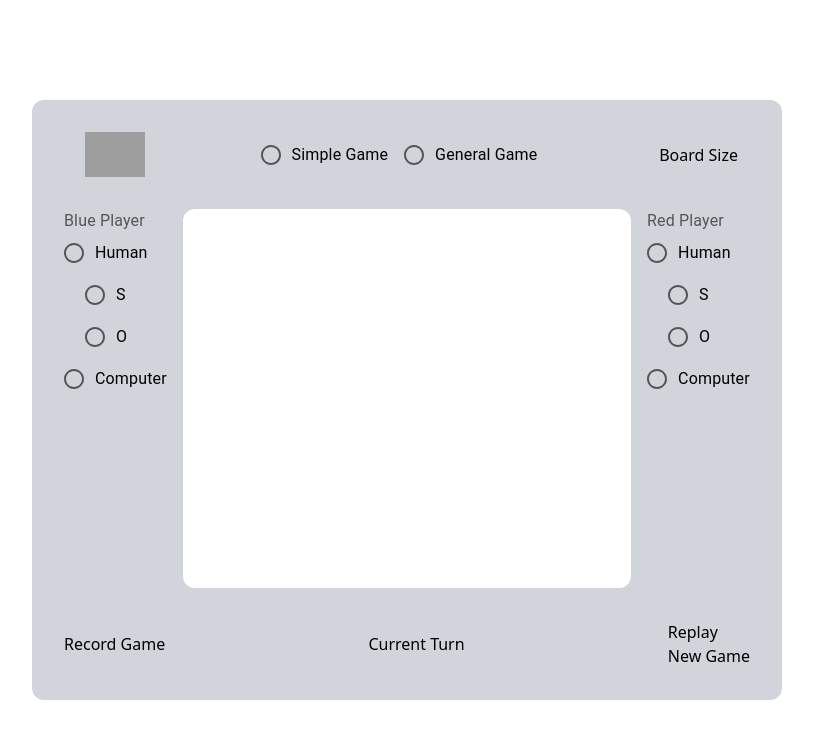
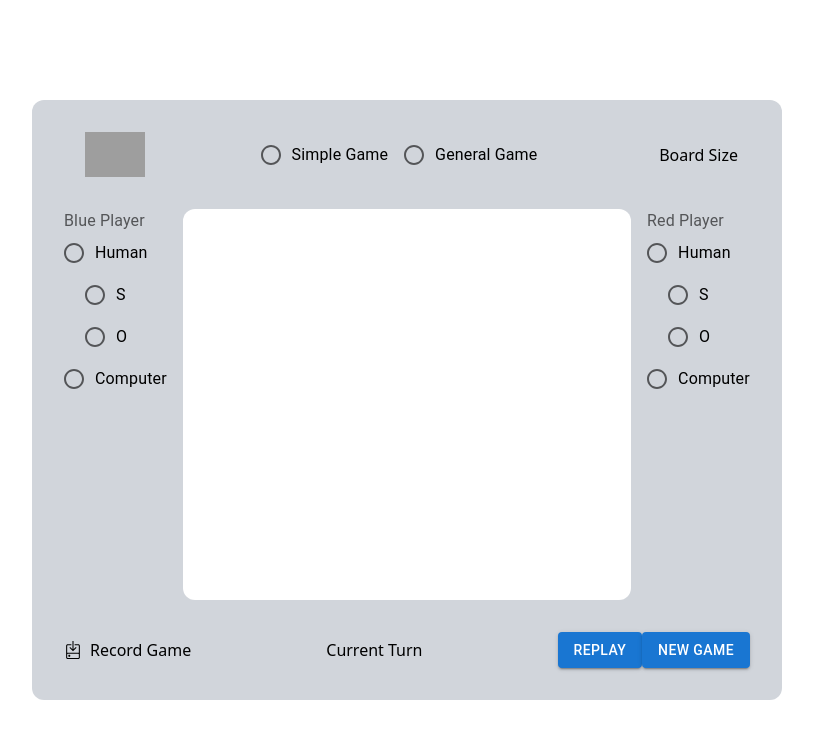
Before and after one commit to Jhonnatan1806/CC-3S2, a Next.js app in the folder Proyecto-3S2/Sprint.0/Programacion GUI/sos/: page / in a window 1280 px wide. Shown: the top 738 px of the page, without its empty margins (233-1046 px from the left). Built offline with nearby package versions, Linux system fonts and the light colour scheme; grey boxes are pictures that could not be loaded.

Commit message:
icono + botones

```diff
--- a/Proyecto-3S2/Sprint.0/Programacion GUI/sos/src/components/Button.tsx
+++ /dev/null
@@ -1,15 +0,0 @@
-import React from 'react'
-
-type ButtonProps = {
-  children: React.ReactNode;
-};
-
-function Button({ children }: ButtonProps) {
-  return (
-    <button className="rounded-md px-4 py-2 bg-slate-900 text-slate-100 hover:bg-slate-700">
-      {children}
-    </button>
-  );
-}
-
-export default Button;
--- a/Proyecto-3S2/Sprint.0/Programacion GUI/sos/src/pages/index.tsx
+++ b/Proyecto-3S2/Sprint.0/Programacion GUI/sos/src/pages/index.tsx
@@ -1,10 +1,12 @@
 import * as React from "react";
+import Button from "@mui/material/Button";
 import Radio from "@mui/material/Radio";
 import RadioGroup from "@mui/material/RadioGroup";
 import FormControlLabel from "@mui/material/FormControlLabel";
 import FormControl from "@mui/material/FormControl";
 import FormLabel from "@mui/material/FormLabel";
 import Image from 'next/image';
+
 
 export default function Home() {
   return (
@@ -125,11 +127,19 @@ export default function Home() {
             </div>
           </div>
           <div className="flex justify-between items-center flex-wrap mt-8 ">
-            <div>Record Game</div>
+            <div className="flex gap-2">
+              <Image
+                src="/images/save.svg" // Ruta al archivo SVG en tu proyecto
+                alt="save"
+                width={18}
+                height={18}
+              />
+              <h2>Record Game</h2>
+            </div>
             <div>Current Turn</div>
             <div>
-              <div>Replay</div>
-              <div>New Game</div>
+              <Button variant="contained">Replay</Button>
+              <Button variant="contained">New Game</Button>
             </div>
           </div>
         </div>
```
Also changed, not shown: Proyecto-3S2/Sprint.0/Programacion GUI/sos/public/images/save.svg (added), 1 other file (tests, documents, lock files or other folders).
